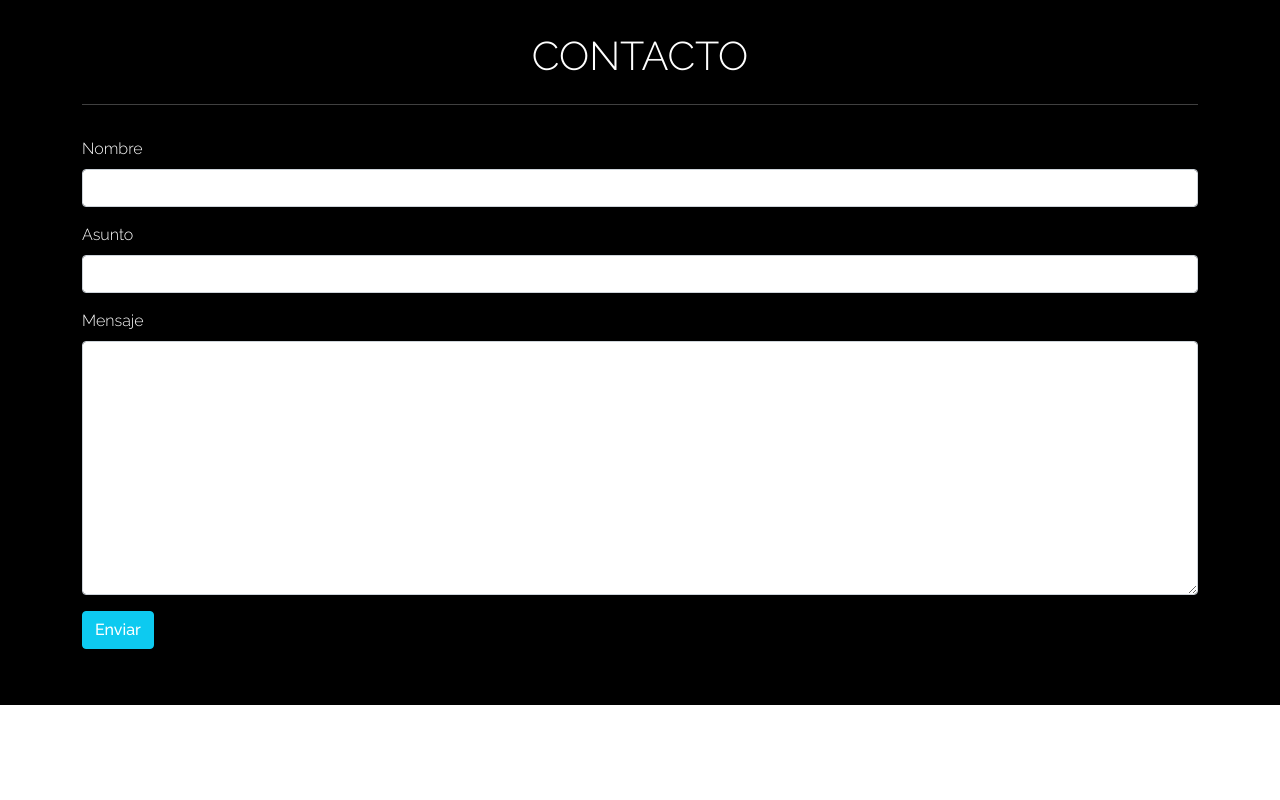
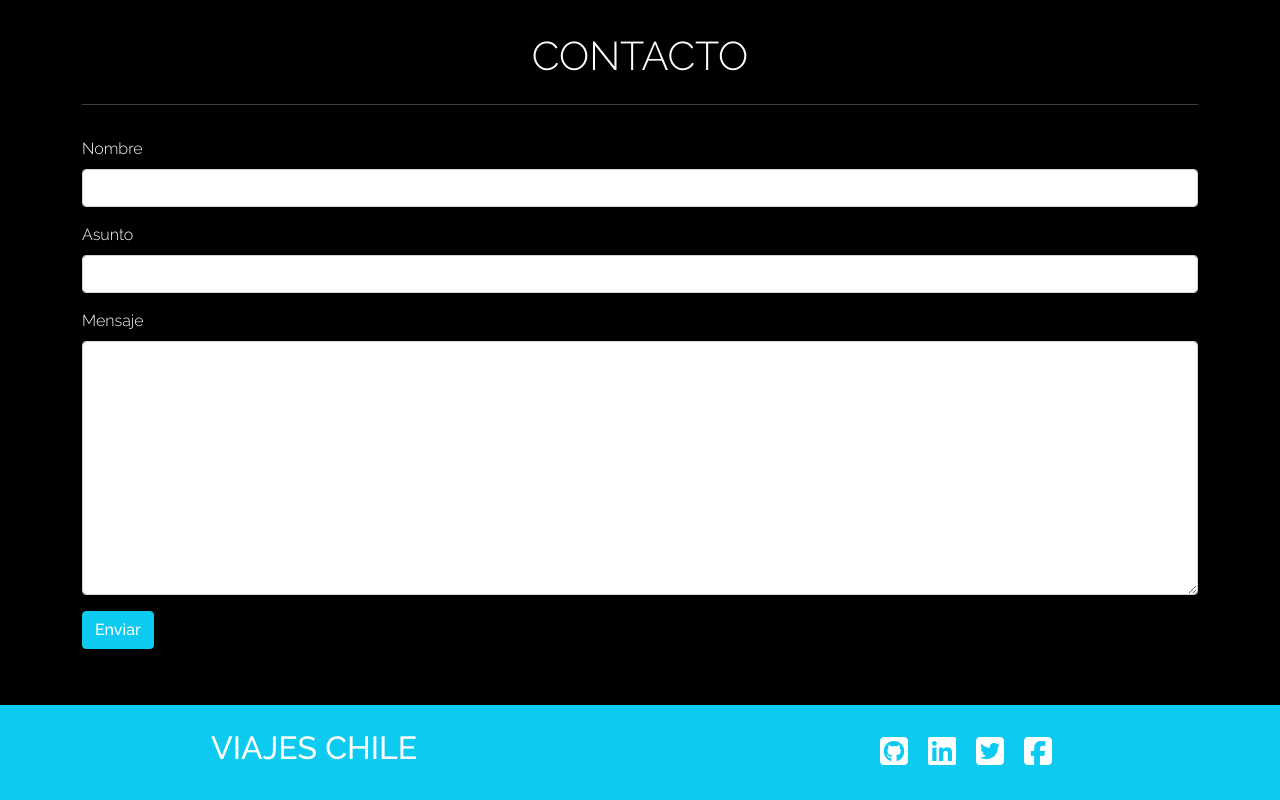
Before and after one commit to DaniloCM/Desafio-Viajes-Chile, a plain HTML site: page index.html in a window 1280 px wide. Shown: the part 2161-2961 px from the top of the page. Before the commit the page ends 2866 px from the top, so only its background shows below. Drawn offline with nearby package versions, Linux system fonts and the light colour scheme.

Commit message:
Agregado sección Footer en HTML y modificaciones en CSS

```diff
--- a/assets/css/style.css
+++ b/assets/css/style.css
@@ -41,3 +41,10 @@ h1 {
     background-color: black;
     font-weight: 300;
 }
+
+
+/* Footer */
+footer a {
+    color: #fff;
+    text-decoration: none;
+}
--- a/index.html
+++ b/index.html
@@ -237,6 +237,33 @@
     </section>
 
 
+
+    <!-- Footer -->
+    <footer class="bg-info">
+        <div class="row py-4">
+            <div class="col-12 col-md-6">
+                <h2 class="text-white text-uppercase text-center">
+                    Viajes Chile
+                </h2>
+            </div>
+            <div class="col-12 col-md-6 my-auto text-center">
+                <a href="#">
+                    <i class="fab fa-github-square fa-2x mx-2"></i>
+                </a>
+                <a href="#">
+                    <i class="fab fa-linkedin fa-2x mx-2"></i>
+                </a>
+                <a href="#">
+                    <i class="fab fa-twitter-square fa-2x mx-2"></i>
+                </a>
+                <a href="#">
+                    <i class="fab fa-facebook-square fa-2x mx-2"></i>
+                </a>
+            </div>
+        </div>
+    </footer>
+
+
     <!-- JS Jquery 3.6, CDN Google -->
     <script src="https://ajax.googleapis.com/ajax/libs/jquery/3.6.0/jquery.min.js"></script>
     <!-- JS Bootstrap 5.1 -->
```
